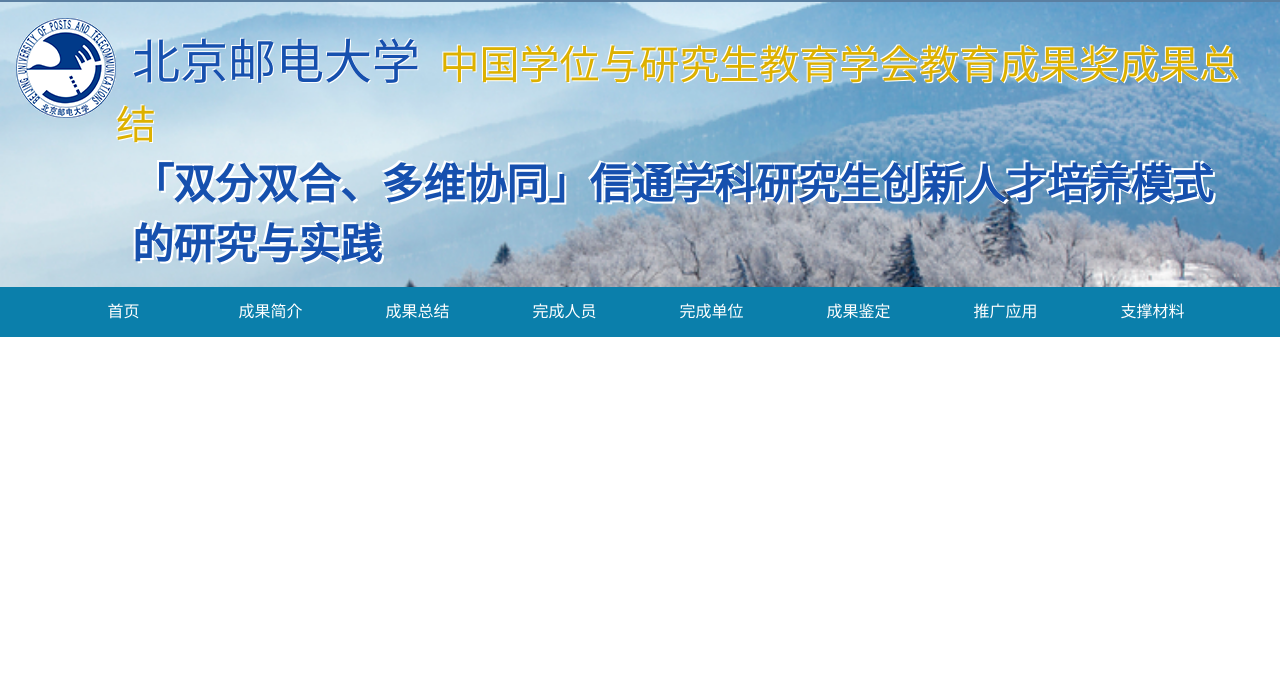
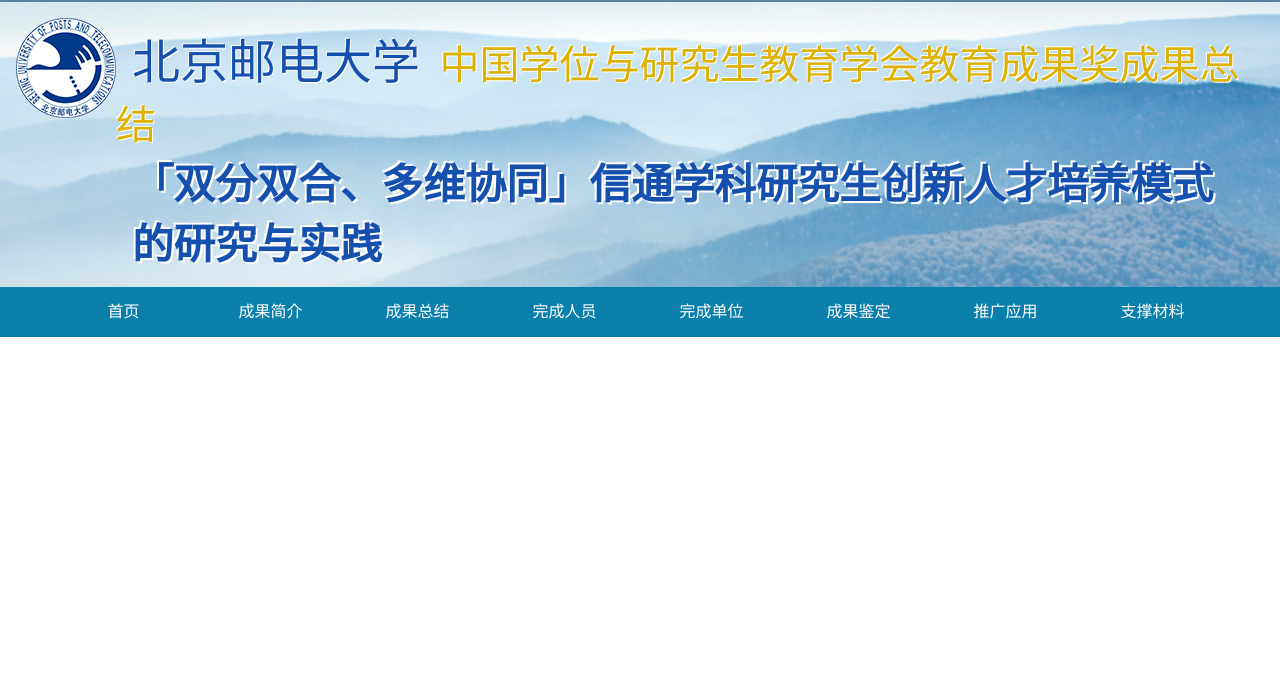
Before and after one commit to Philliprince/EduWebPage, a plain HTML site: page index.htm in a window 1280 px wide. Shown: the top 700 px of the page. Drawn offline with Linux system fonts and the light colour scheme; a script that the page names is missing.

Commit message:
topbanner位置微调

```diff
--- a/index.htm
+++ b/index.htm
@@ -26,7 +26,7 @@
             font-family: STXingkai;
             background: url(images/topbanner.jpg);
             background-size: cover;
-            background-position: center -120px;
+            /* background-position: center -120px; */
         }
     </style>
 </head>
```
Also changed, not shown: cgjj.htm (+0 -1 lines).
